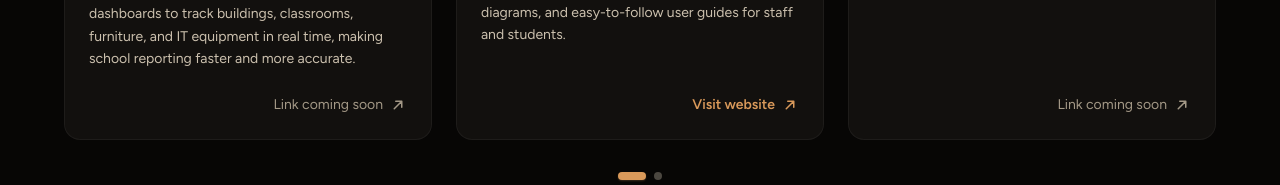
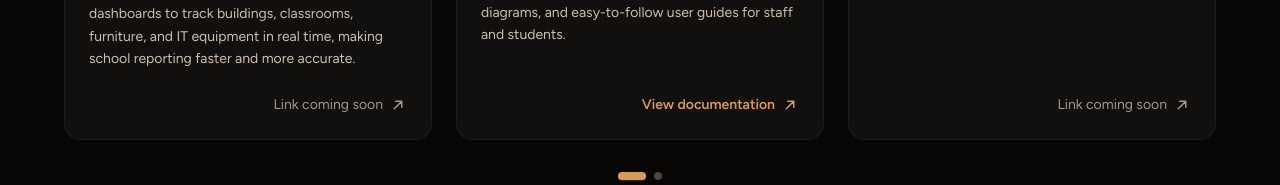
Before and after one commit to mielophile24/digital_portfolio, a React (Vite) app: page / in a window 1280 px wide. Shown: the part 2600-2785 px from the top of the page. Built offline with nearby package versions, Linux system fonts and the light colour scheme; no server answers.

Commit message:
Support custom link labels on project cards

```diff
--- a/src/components/projects/ProjectCard.jsx
+++ b/src/components/projects/ProjectCard.jsx
@@ -33,7 +33,7 @@ export default function ProjectCard({ project, index }) {
               rel="noopener noreferrer"
               className="group inline-flex items-center gap-1.5 text-sm font-semibold text-oak hover:text-sand transition-colors"
             >
-              Visit website <span className="transition-transform group-hover:translate-x-0.5 group-hover:-translate-y-0.5">{chev('M7 17L17 7M9 7h8v8')}</span>
+              {project.linkLabel || 'Visit website'} <span className="transition-transform group-hover:translate-x-0.5 group-hover:-translate-y-0.5">{chev('M7 17L17 7M9 7h8v8')}</span>
             </a>
           ) : (
             <span aria-disabled="true" className="inline-flex items-center gap-1.5 text-sm text-mute cursor-not-allowed">
--- a/src/data/projects.js
+++ b/src/data/projects.js
@@ -26,6 +26,7 @@ export const PROJECTS = [
     role: 'Documentation',
     date: 'Dec. 2025',
     link: 'https://dreamy-pastelito-b5dfcb.netlify.app/',
+    linkLabel: 'View documentation',
     images: [printingProjectImg],
     about: 'A web-based system to organize student printing requests and track fees at the campus library. Created full technical documentation, workflow diagrams, and easy-to-follow user guides for staff and students.'
   },
```
